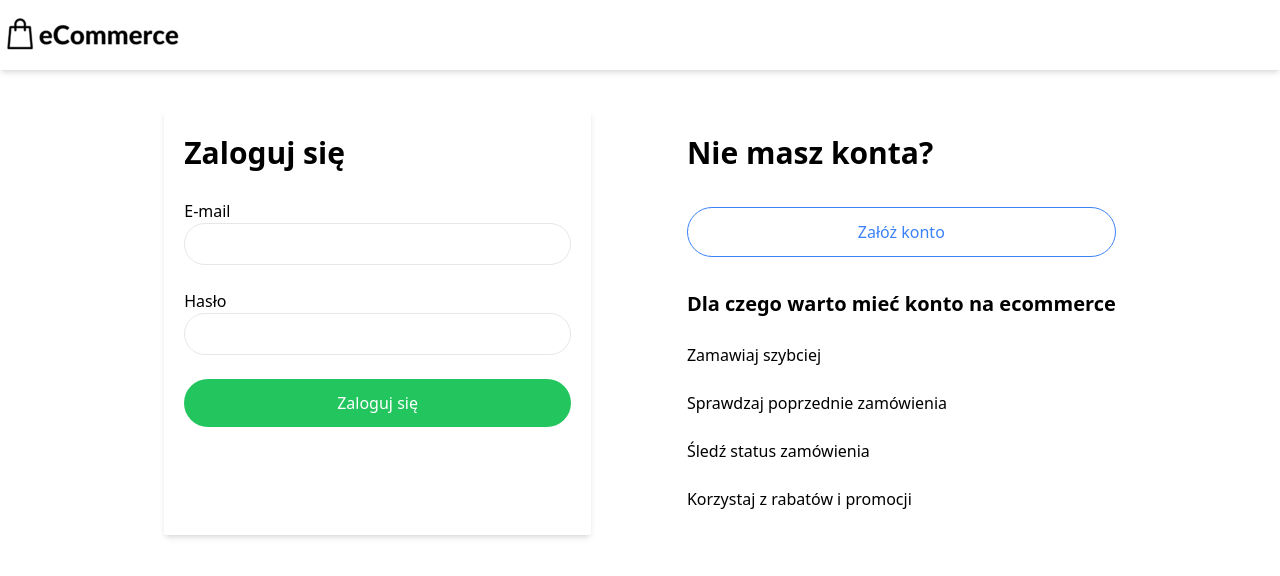
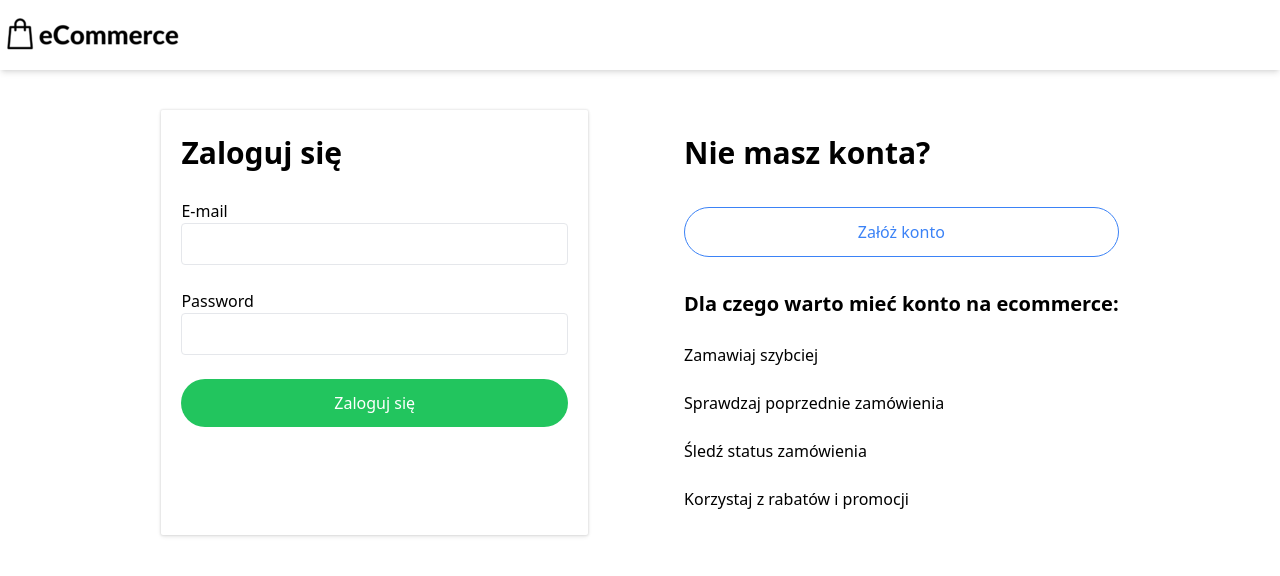
Before and after one commit to bugiss656/ecommerce-frontend, a React (Vite) app: page /logowanie in a window 1280 px wide. Shown: the top 576 px of the page. Built offline with nearby package versions, Linux system fonts and the light colour scheme.

Commit message:
Refactoring LoginForm component | Add zod schema validation

```diff
--- a/src/components/LoginForm/LoginForm.tsx
+++ b/src/components/LoginForm/LoginForm.tsx
@@ -1,27 +1,39 @@
 import { useEffect } from "react"
 import { SubmitHandler, useForm } from "react-hook-form"
-import { useDispatch } from "react-redux"
+import { z } from "zod"
+import { zodResolver } from "@hookform/resolvers/zod"
 import { useNavigate } from "react-router-dom"
 import { useAppDispatch, useAppSelector } from "../../app/hooks"
 import { handleUserLogin, selectLoginError, selectLoginStatus, selectToken } from "../../features/account/loginSlice"
+
+import Input, { InputError } from "../Input/Input"
 import Button from "../Button/Button"
 
 
-type Inputs = {
-    email: string,
-    password: string
-}
+const schema = z.object({
+    email: z.string().min(1, { message: 'Pole jest wymagane' }).email({message: 'Niepoprawny adres e-mail'}),
+    password: z.string().min(1, { message: 'Pole jest wymagane' })
+})
+
+type FormFields = z.infer<typeof schema>
 
 const LoginForm = () => {
     const navigate = useNavigate()
-    const { register, handleSubmit, formState: { errors } } = useForm<Inputs>()
     const dispatch = useAppDispatch()
+
+    const { register, handleSubmit, setError, formState: { errors }} = useForm<FormFields>({
+        defaultValues: {
+            email: '',
+            password: ''
+        },
+        resolver: zodResolver(schema)
+    })
+
     const status = useAppSelector(selectLoginStatus)
     const error = useAppSelector(selectLoginError)
     const token = useAppSelector(selectToken)
 
-
-    const onSubmit: SubmitHandler<Inputs> = (data) => {
+    const onSubmit: SubmitHandler<FormFields> = (data) => {
         dispatch(handleUserLogin({ email: data.email, password: data.password }))
     }
 
@@ -34,22 +46,37 @@ const LoginForm = () => {
     }, [status])
 
     useEffect(() => {
+        if (status === 'failed') {
+            setError('root', { type: 'invalidData', message: 'Sprawdź, czy adres e-mail i hasło są poprawne' })
+        }
+    }, [status])
+
+    useEffect(() => {
         if (localStorage.getItem('authToken')) navigate('/')
     }, [])
 
     return (
-        <form onSubmit={handleSubmit(onSubmit)} className="flex flex-col w-1/3 p-5 shadow-md rounded-sm" data-testid="login-form">
+        <form onSubmit={handleSubmit(onSubmit)} className="flex flex-col w-1/3 p-5 shadow-primary rounded-sm" data-testid="login-form">
             <h1 className="text-[30px] font-bold mb-3" data-testid="form-heading">Zaloguj się</h1>
-
-            <div className="form-control flex flex-col my-3">
-                <label htmlFor="email-input">E-mail</label>
-                <input type="text" role="input" id="email-input" className="border rounded-full px-4 py-2 focus:outline-0" autoComplete="off" {...register("email")} />
+            <div className="my-3">
+                <Input
+                    type="email"
+                    name="email"
+                    label="E-mail"
+                    errors={errors}
+                    register={register}
+                />
             </div>
-
-            <div className="form-control flex flex-col my-3">
-                <label htmlFor="password-input">Hasło</label>
-                <input type="text" role="input" id="password-input" className="border rounded-full px-4 py-2 focus:outline-0" autoComplete="off" {...register("password")} />
+            <div className="my-3">
+                <Input
+                    type="password"
+                    name="password"
+                    label="Password"
+                    errors={errors}
+                    register={register}
+                />
             </div>
+            {errors.root ? <InputError message={errors.root.message} /> : null}
             <Button
                 className="rounded-full text-white w-full py-3 mt-3 bg-green-500 hover:bg-green-600"
                 type="submit"
--- a/src/pages/Login.tsx
+++ b/src/pages/Login.tsx
@@ -28,7 +28,7 @@ const Login = () => {
                         href="/rejestracja"
                         text="Załóż konto"
                     />
-                    <h2 className="text-[20px] font-bold">Dla czego warto mieć konto na ecommerce</h2>
+                    <h2 className="text-[20px] font-bold">Dla czego warto mieć konto na ecommerce:</h2>
                     <div className="flex flex-col my-3">
                         <div className="my-3">
                             <span></span>
```
